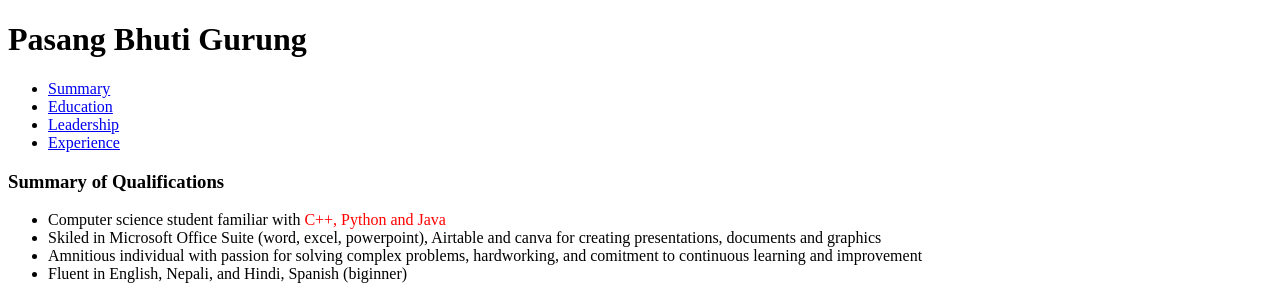
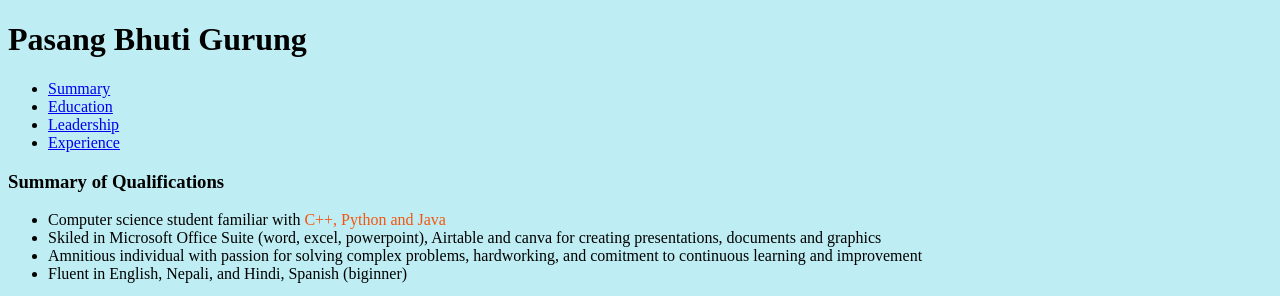
Before and after one commit to PasangBhuti/PasangBhuti.github.io, a plain HTML site: page index.html in a window 1280 px wide. Shown: the top 296 px of the page. Drawn offline with Linux system fonts and the light colour scheme.

Commit message:
add CSS styling and image

```diff
--- a/styles.css
+++ b/styles.css
@@ -24,5 +24,8 @@ table {
 
  }
  .highlight {
-    color: red;
+    color: rgb(243, 85, 17);
  }
+ body {
+    background-color: rgb(190, 238, 243);
+ }
```
Also changed, not shown: assets.png.
